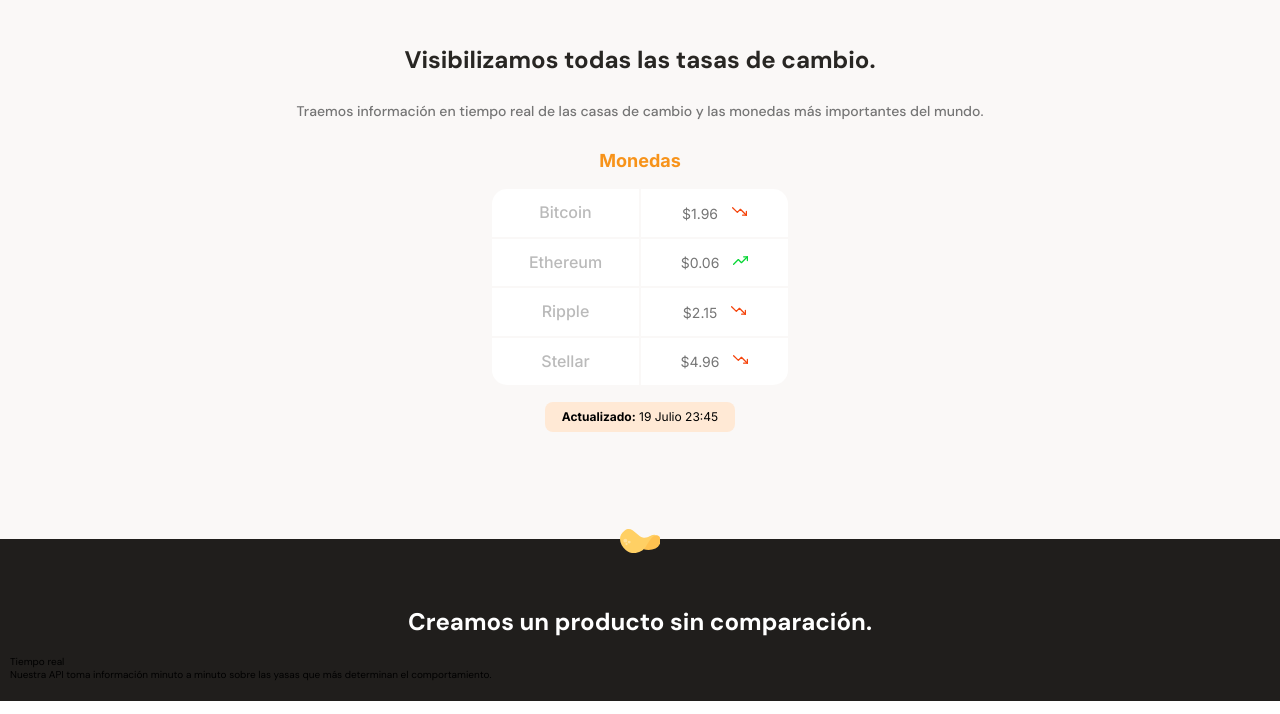
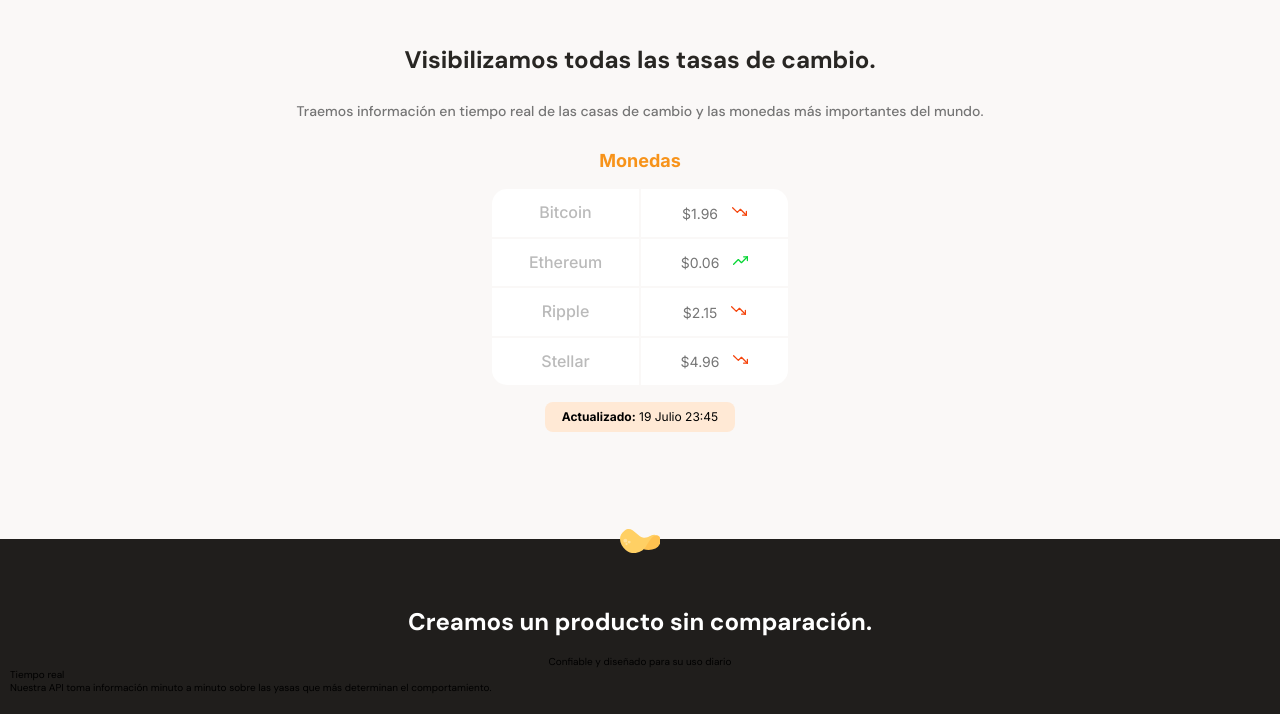
Before and after one commit to agomezjuan/BatataBit, a plain HTML site: page index.html in a window 1280 px wide. Shown: the part 617-1331 px from the top of the page. Drawn offline with Linux system fonts and the light colour scheme.

Commit message:
texto de parrafo en product details

```diff
--- a/index.html
+++ b/index.html
@@ -103,7 +103,7 @@
         <span class="products__batata-logo"></span>
         <div class="products__title">
           <h2>Creamos un producto sin comparación.</h2>
-          <p></p>
+          <p>Confiable y diseñado para su uso diario</p>
         </div>
         <section class="products__container">
           <article class="prooduct__card">
```
